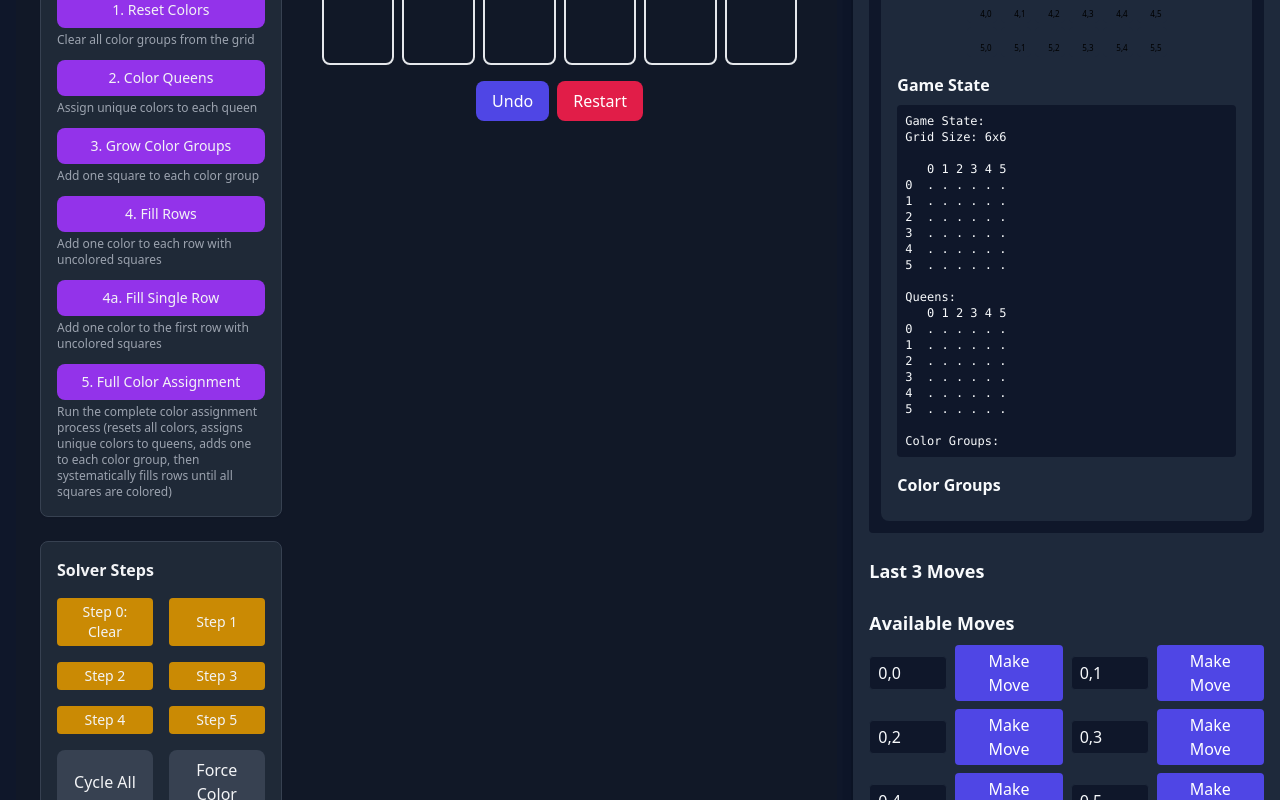
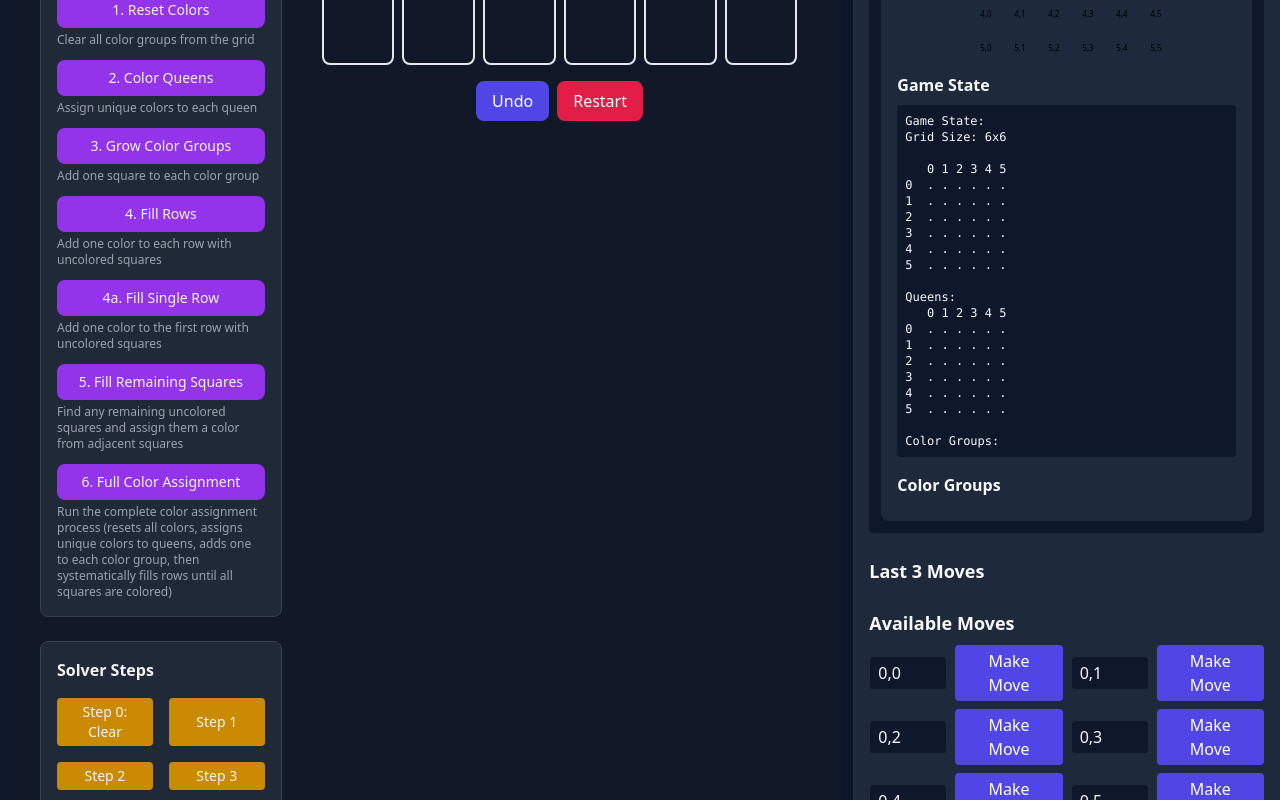
Before and after one commit to Crushford/Cassowary-Games, a Vue app: page /builder in a window 1280 px wide. Shown: the part 519-1319 px from the top of the page. Built offline with nearby package versions, Linux system fonts and the light colour scheme.

Commit message:
Fix debug log

```diff
--- a/src/views/LevelBuilder.vue
+++ b/src/views/LevelBuilder.vue
@@ -153,6 +153,7 @@
         <section
           v-if="gameStore.testLogs && gameStore.testLogs.length"
           class="bg-gray-800 border border-gray-700 shadow-sm p-4 rounded-lg max-h-64 overflow-auto"
+          ref="logsContainer"
         >
           <h3 class="font-semibold mb-4">Logs</h3>
           <ul class="list-disc list-inside text-sm space-y-2">
@@ -203,7 +204,7 @@
 </template>
 
 <script setup lang="ts">
-import { ref, computed } from 'vue';
+import { ref, computed, watch, nextTick, onMounted } from 'vue';
 import GameGrid from '../components/GameGrid.vue';
 import { useGameStore } from '../stores/gameStore';
 
@@ -213,6 +214,28 @@ const savedMessage = ref('');
 const isGenerating = ref(false);
 const validationMessage = ref('');
 const isValid = ref(false);
+const logsContainer = ref<HTMLElement | null>(null);
+
+// Scroll logs to bottom when they change
+watch(
+  () => gameStore.testLogs,
+  () => {
+    // Use nextTick to ensure the DOM has updated
+    nextTick(() => {
+      if (logsContainer.value) {
+        logsContainer.value.scrollTop = logsContainer.value.scrollHeight;
+      }
+    });
+  },
+  { deep: true }
+);
+
+// Also scroll to bottom on mount
+onMounted(() => {
+  if (logsContainer.value && gameStore.testLogs.length > 0) {
+    logsContainer.value.scrollTop = logsContainer.value.scrollHeight;
+  }
+});
 
 // Button group definitions
 const boardControls = [
@@ -348,12 +371,22 @@ const colorAssignmentSteps = [
     },
   },
   {
-    label: '5. Full Color Assignment',
+    label: '5. Fill Remaining Squares',
+    description:
+      'Find any remaining uncolored squares and assign them a color from adjacent squares',
+    handler: () => {
+      if (!gameStore.testLogs.length) gameStore.testLogs = [];
+      gameStore.testLogs.push('Step 5: Filling remaining uncolored squares');
+      gameStore.fillRemainingSingleSquares();
+    },
+  },
+  {
+    label: '6. Full Color Assignment',
     description:
       'Run the complete color assignment process (resets all colors, assigns unique colors to queens, adds one to each color group, then systematically fills rows until all squares are colored)',
     handler: () => {
       if (!gameStore.testLogs.length) gameStore.testLogs = [];
-      gameStore.testLogs.push('Step 5: Running full color assignment');
+      gameStore.testLogs.push('Step 6: Running full color assignment');
       gameStore.assignColorGroups();
     },
   },
```
